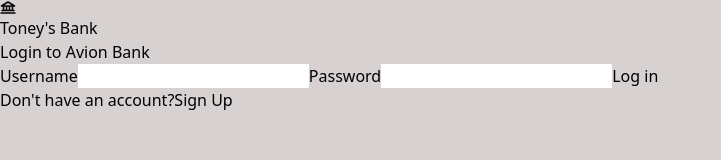
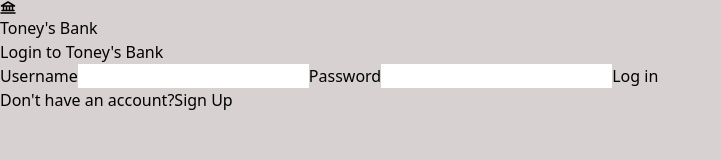
Before and after one commit to toney010319/bank-app, a React (Vite) app: page / in a window 1280 px wide. Shown: the top 160 px of the page, without its empty margins (0-721 px from the left). Built offline with nearby package versions, Linux system fonts and the light colour scheme.

Commit message:
Polishing log in page

```diff
--- a/src/components/LoginPage.jsx
+++ b/src/components/LoginPage.jsx
@@ -52,7 +52,7 @@ const LoginPage = (props) => {
         </h1>
       </div>
       <div className="flex justify-center  items-center flex-col">
-        <h1 className="font-bold text-2xl">Login to Avion Bank</h1>
+        <h1 className="font-bold text-2xl">Login to Toney's Bank</h1>
         <form
           className="flex justify-center  items-center flex-col "
           type="submit"
```
